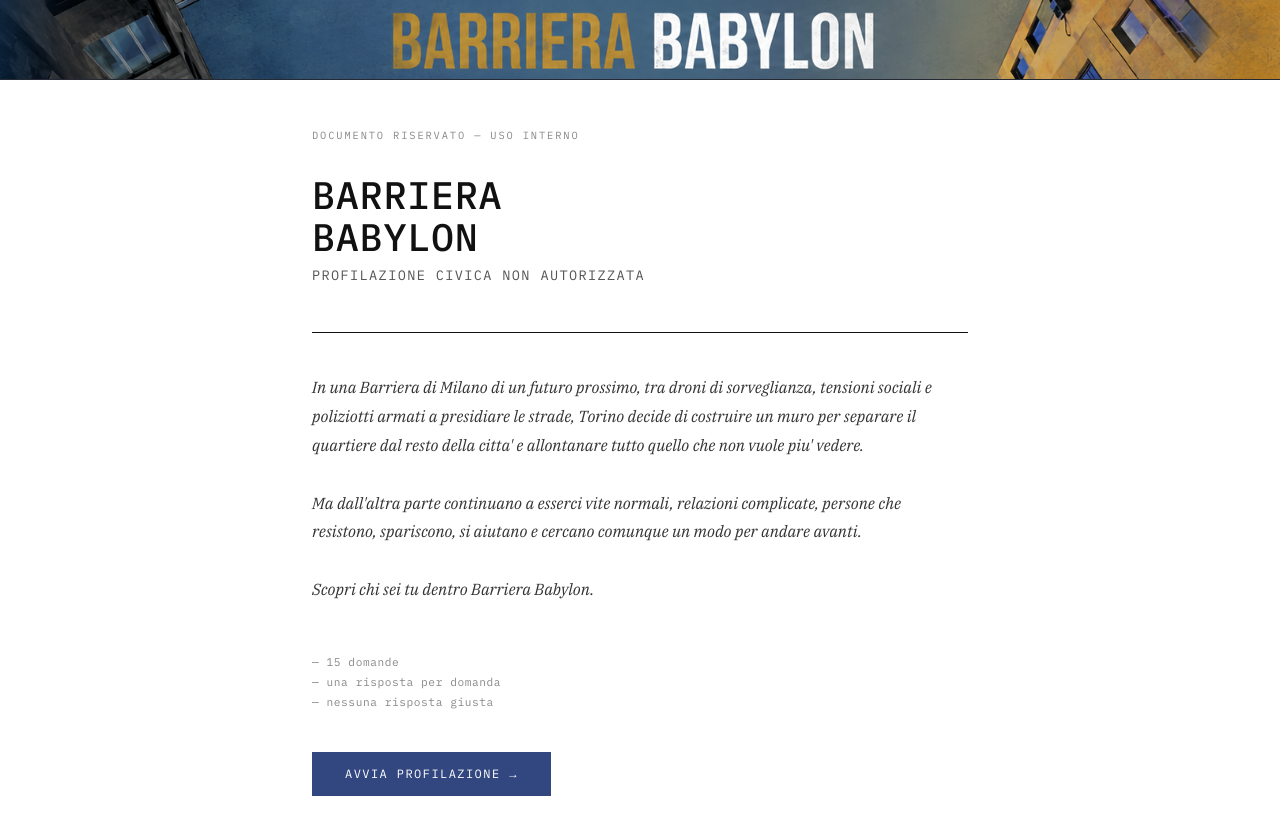
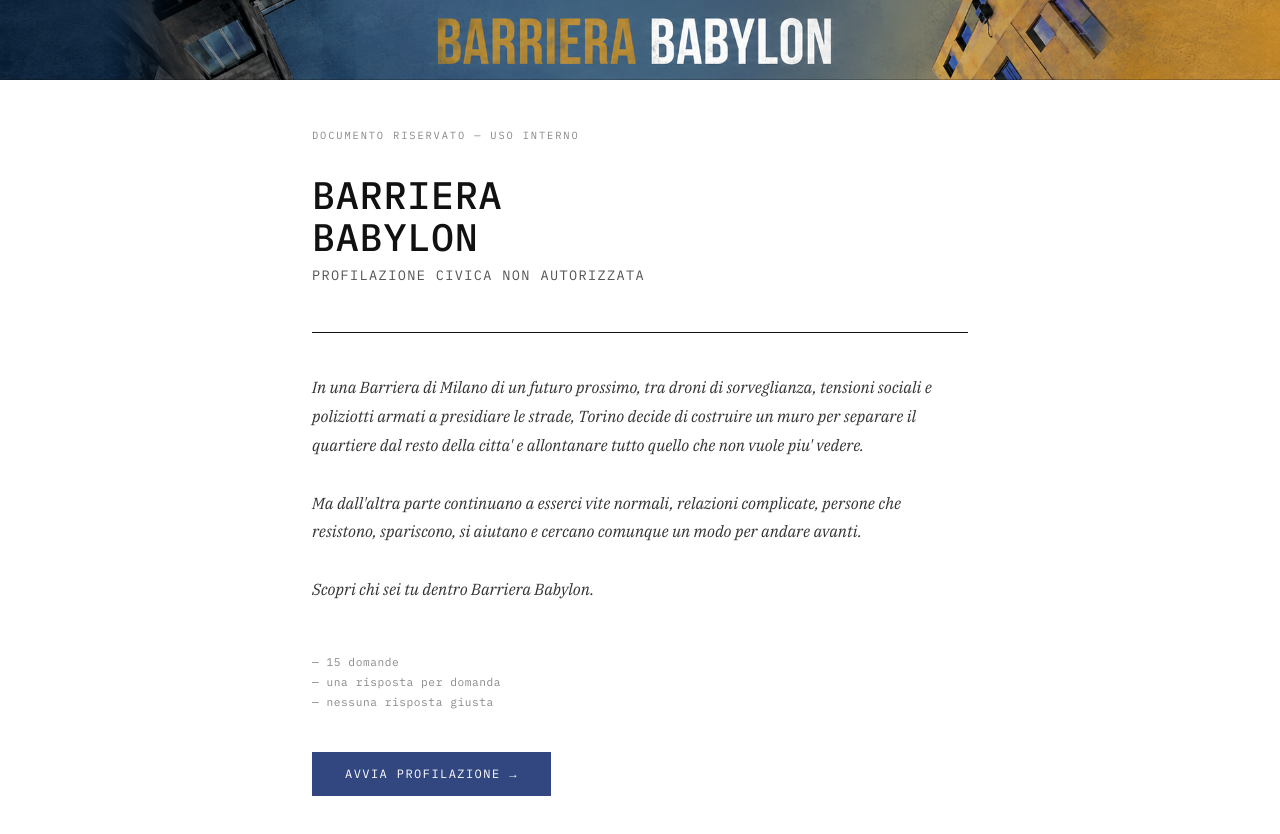
Before and after one commit to lamorbidamacchina/barriera-babylon, a React (Vite) app: page / in a window 1280 px wide. Shown: the top 834 px of the page. Built offline with nearby package versions, Linux system fonts and the light colour scheme.

Commit message:
Feat: new header

```diff
--- a/index.html
+++ b/index.html
@@ -2,7 +2,7 @@
 <html lang="en">
   <head>
     <meta charset="UTF-8" />
-    <link rel="icon" type="image/x-icon" href="/favicon.ico" />
+    <link rel="icon" type="image/x-icon" href="./favicon.ico" />
     <meta name="viewport" content="width=device-width, initial-scale=1.0" />
     <title>barriera-babylon</title>
   </head>
--- a/src/App.jsx
+++ b/src/App.jsx
@@ -224,6 +224,8 @@ function computeResult(answers) {
   return Object.entries(counts).reduce((a, b) => (b[1] > a[1] ? b : a))[0];
 }
 
+const assetBase = import.meta.env.BASE_URL;
+
 const styles = `
   @import url('https://fonts.googleapis.com/css2?family=IBM+Plex+Mono:wght@400;500&family=IBM+Plex+Serif:ital,wght@0,400;0,500;1,400&display=swap');
 
@@ -252,7 +254,7 @@ const styles = `
     height: 60px;
     border-bottom: 1px solid rgba(17, 17, 17, 0.25);
     background-color: #2a3140;
-    background-image: url('/header.png');
+    background-image: url('${assetBase}header-v2.png');
     background-repeat: no-repeat;
     background-size: cover;
     background-position: center center;
--- a/vite.config.js
+++ b/vite.config.js
@@ -4,6 +4,6 @@ import react from '@vitejs/plugin-react'
 // https://vite.dev/config/
 export default defineConfig({
   plugins: [react()],
-  // base: '/barriera-babylon/',
-  base: '/',
+  // GitHub Pages project sites live under /<repo-name>/; asset URLs must match.
+  base: '/barriera-babylon/',
 })
```
Also changed, not shown: public/header-v2.png (added).
